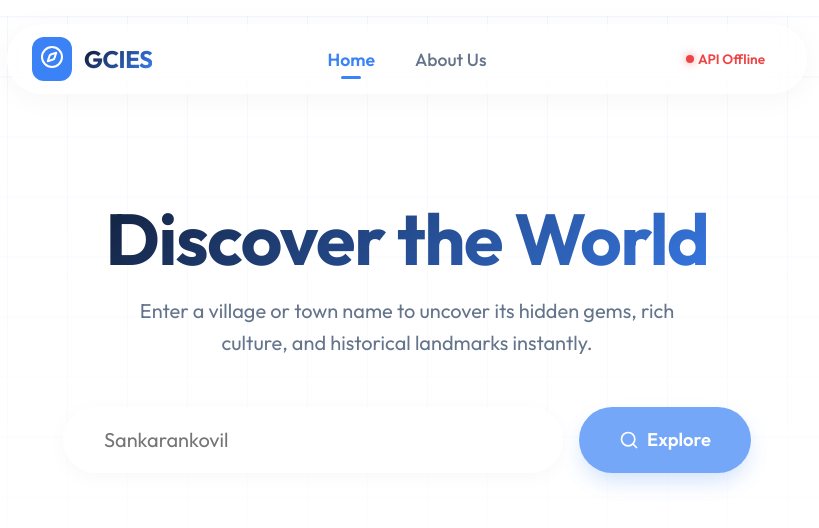
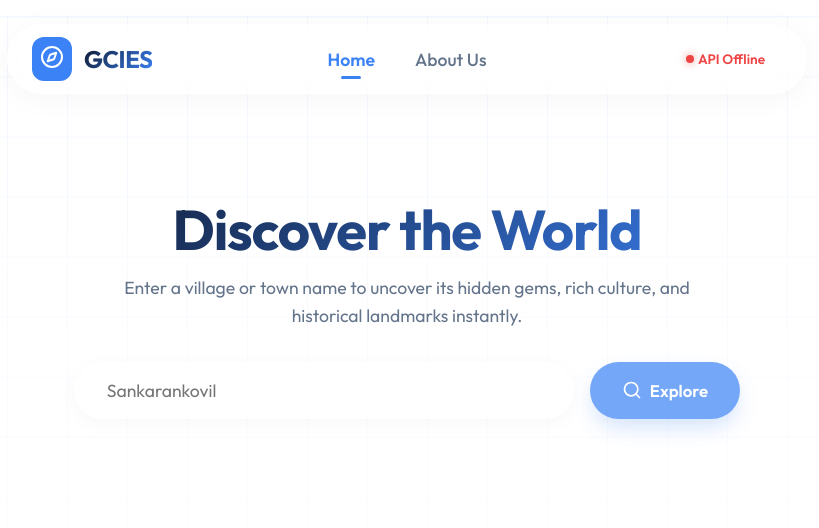
Before and after one commit to karywnl/gcies, a React (Vite) app in the folder frontend/: page / in a window 1280 px wide. Shown: the top 528 px of the page, without its empty margins (233-1052 px from the left). Built offline with nearby package versions, Linux system fonts and the light colour scheme; no server answers.

Commit message:
Scale down About Us page text sizes

```diff
--- a/frontend/src/components/HeroSection.jsx
+++ b/frontend/src/components/HeroSection.jsx
@@ -11,10 +11,10 @@ const HeroSection = ({ onSearch, loading }) => {
 
     return (
         <div className="fade-in" style={{ textAlign: 'center', marginTop: '5vh', marginBottom: '3rem', width: '100%', maxWidth: '800px' }}>
-            <h1 className="gradient-text floating" style={{ fontSize: '4.5rem', fontWeight: 700, marginBottom: '1rem', letterSpacing: '-0.02em', lineHeight: 1.1 }}>
+            <h1 className="gradient-text floating" style={{ fontSize: '3.5rem', fontWeight: 700, marginBottom: '0.75rem', letterSpacing: '-0.02em', lineHeight: 1.1 }}>
                 Discover the World
             </h1>
-            <p style={{ fontSize: '1.25rem', color: 'var(--text-muted)', marginBottom: '3rem', maxWidth: '600px', margin: '0 auto 3rem auto', lineHeight: 1.6 }}>
+            <p style={{ fontSize: '1.1rem', color: 'var(--text-muted)', marginBottom: '2rem', maxWidth: '600px', margin: '0 auto 2rem auto', lineHeight: 1.6 }}>
                 Enter a village or town name to uncover its hidden gems, rich culture, and historical landmarks instantly.
             </p>
 
--- a/frontend/src/index.css
+++ b/frontend/src/index.css
@@ -63,8 +63,8 @@ body {
   border: 1px solid rgba(255, 255, 255, 0.9);
   backdrop-filter: blur(10px);
   border-radius: 9999px;
-  padding: 1.2rem 2.5rem;
-  font-size: 1.25rem;
+  padding: 1rem 2rem;
+  font-size: 1.1rem;
   color: var(--text-dark);
   box-shadow: 0 4px 20px rgba(0, 0, 0, 0.03);
   transition: all 0.3s ease;
@@ -83,8 +83,8 @@ body {
   color: white;
   border: none;
   border-radius: 9999px;
-  padding: 1.2rem 2.5rem;
-  font-size: 1.15rem;
+  padding: 1rem 2rem;
+  font-size: 1.05rem;
   font-weight: 600;
   cursor: pointer;
   transition: all 0.3s cubic-bezier(0.4, 0, 0.2, 1);
--- a/frontend/src/pages/About.jsx
+++ b/frontend/src/pages/About.jsx
@@ -12,11 +12,11 @@ const About = () => {
         }}>
 
             {/* Header Section */}
-            <div style={{ textAlign: 'center', marginTop: '2rem' }}>
-                <h1 className="gradient-text floating" style={{ fontSize: '3.5rem', fontWeight: 700, marginBottom: '1rem', lineHeight: 1.2 }}>
+            <div style={{ textAlign: 'center', marginTop: '1rem' }}>
+                <h1 className="gradient-text floating" style={{ fontSize: '3rem', fontWeight: 700, marginBottom: '0.75rem', lineHeight: 1.2 }}>
                     Unveiling the World's Stories
                 </h1>
-                <p style={{ fontSize: '1.2rem', color: 'var(--text-muted)', maxWidth: '700px', margin: '0 auto', lineHeight: 1.6 }}>
+                <p style={{ fontSize: '1.1rem', color: 'var(--text-muted)', maxWidth: '700px', margin: '0 auto', lineHeight: 1.6 }}>
                     GCIES (Geo-Contextual Information Extraction & Summarization) is an intelligent tool designed to bridge the gap between curiosity and discovery. We extract the essence of any location on Earth.
                 </p>
             </div>
```
